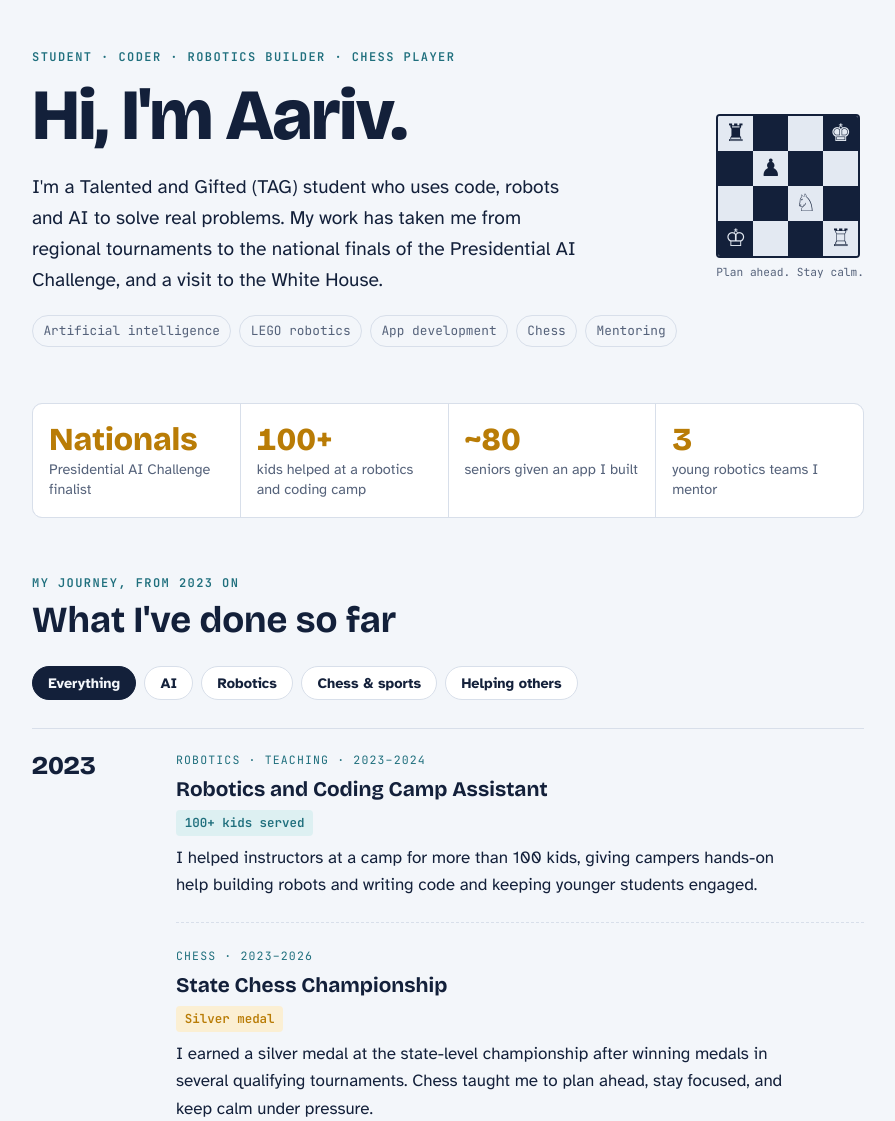
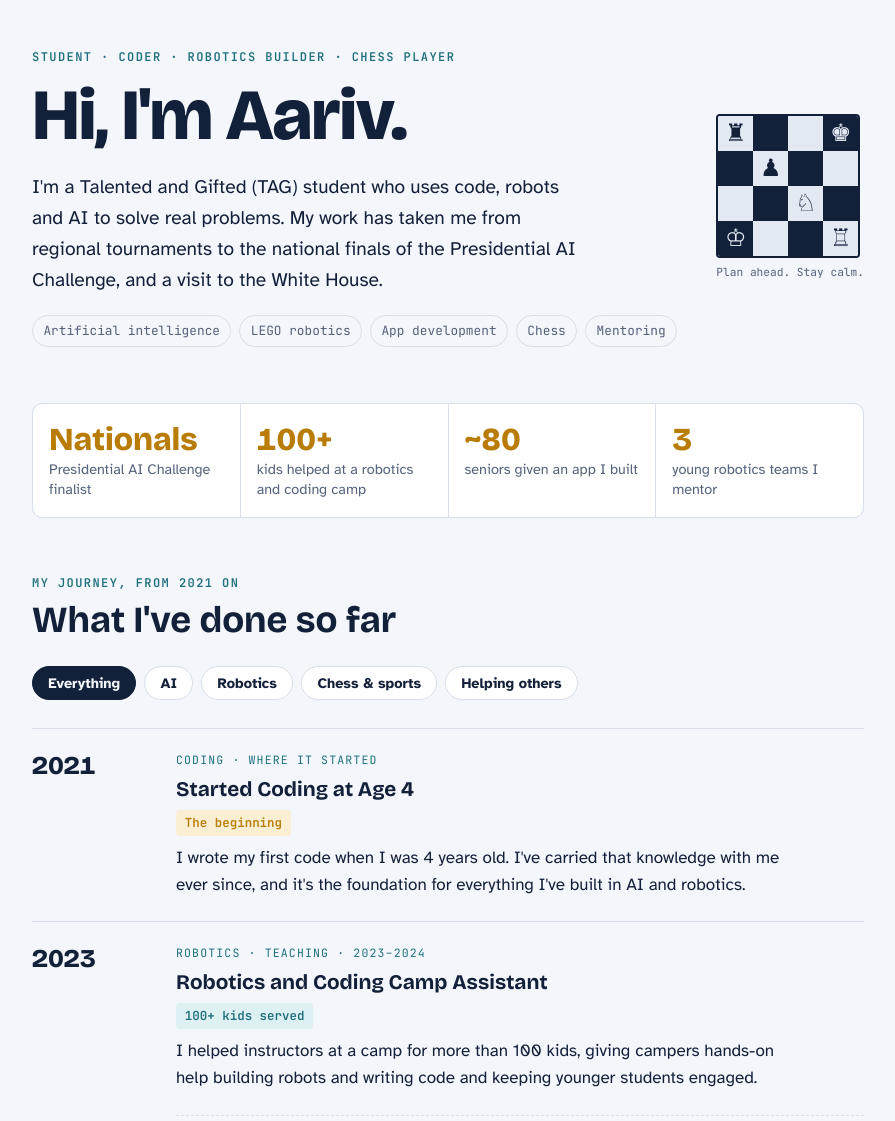
Before and after one commit to aarivakumar/aariv-journey, a plain HTML site: page index.html in a window 1280 px wide. Shown: the top 1121 px of the page, without its empty margins (192-1087 px from the left). Drawn offline with nearby package versions, Linux system fonts and the light colour scheme.

Commit message:
Add 2021: started coding at age 4
Co-Authored-By: Claude Opus 5.5 <noreply@anthropic.com>

```diff
--- a/index.html
+++ b/index.html
@@ -200,7 +200,7 @@ footer { font-family: var(--mono); font-size: 0.75rem; color: var(--muted); }
 
   <section aria-labelledby="journey-title">
     <div class="section-head">
-      <p class="eyebrow">My journey, from 2023 on</p>
+      <p class="eyebrow">My journey, from 2021 on</p>
       <h2 id="journey-title">What I've done so far</h2>
     </div>
 
@@ -213,6 +213,18 @@ footer { font-family: var(--mono); font-size: 0.75rem; color: var(--muted); }
     </div>
 
     <ol class="timeline" id="timeline">
+      <li class="entry">
+        <div class="when">2021</div>
+        <div class="items">
+          <div class="item what" data-area="ai robotics">
+            <span class="area">Coding · Where it started</span>
+            <h3>Started Coding at Age 4</h3>
+            <span class="result">The beginning</span>
+            <p>I wrote my first code when I was 4 years old. I've carried that knowledge with me ever since, and it's the foundation for everything I've built in AI and robotics.</p>
+          </div>
+        </div>
+      </li>
+
       <li class="entry">
         <div class="when">2023</div>
         <div class="items">
```
